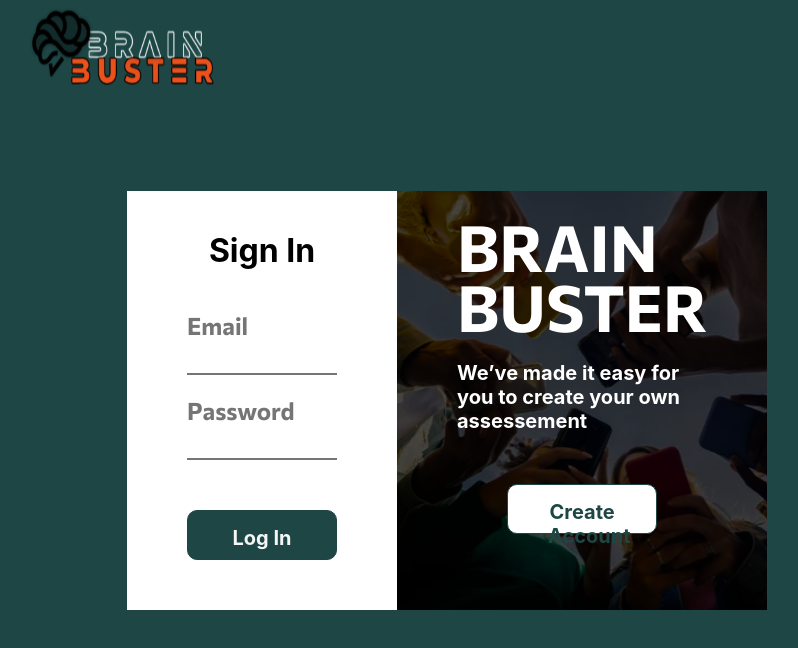
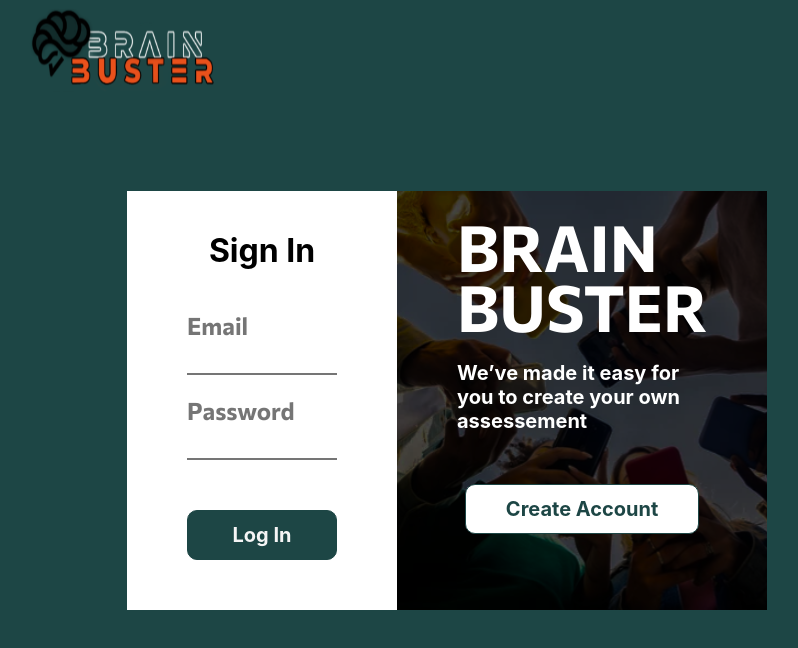
Before and after one commit to clint360/brain-buster-frontend, a React (Create React App) app: page /login in a window 1280 px wide. Shown: the top 648 px of the page, without its empty margins (193-991 px from the left). Built offline with nearby package versions, Linux system fonts and the light colour scheme.

Commit message:
finished correcting style errors

```diff
--- a/src/core/components/atoms/Button.jsx
+++ b/src/core/components/atoms/Button.jsx
@@ -13,8 +13,12 @@
     background: background || '#1D4645',
     padding: '15px 40px',
     fontWeight: 'bold',
+    display: 'flex',
+    alignItems: 'center',
+    justifyContent: 'center',
     minWidth: '150px',
     textAlign: 'center',
+    width: 'auto',
     cursor: 'pointer',
   };
   return (
--- a/src/view/pages/auth/Auth.css
+++ b/src/view/pages/auth/Auth.css
@@ -20,7 +20,7 @@
 }
 
 .box1 {
-    flex-basis: 40%;
+    flex-basis: 50%;
     padding: 0px 60px;
     padding-bottom: 50px;
 }
@@ -31,7 +31,7 @@
 }
 
 .box2 {
-    flex-basis: 40%;
+    flex-basis: 50%;
     background: linear-gradient(rgba(0, 0, 0, 0.7), rgba(0, 0, 0, 0.7)), url('../../../assets/images/people on phone.svg');
     background-size: cover;
     color: white;
```
